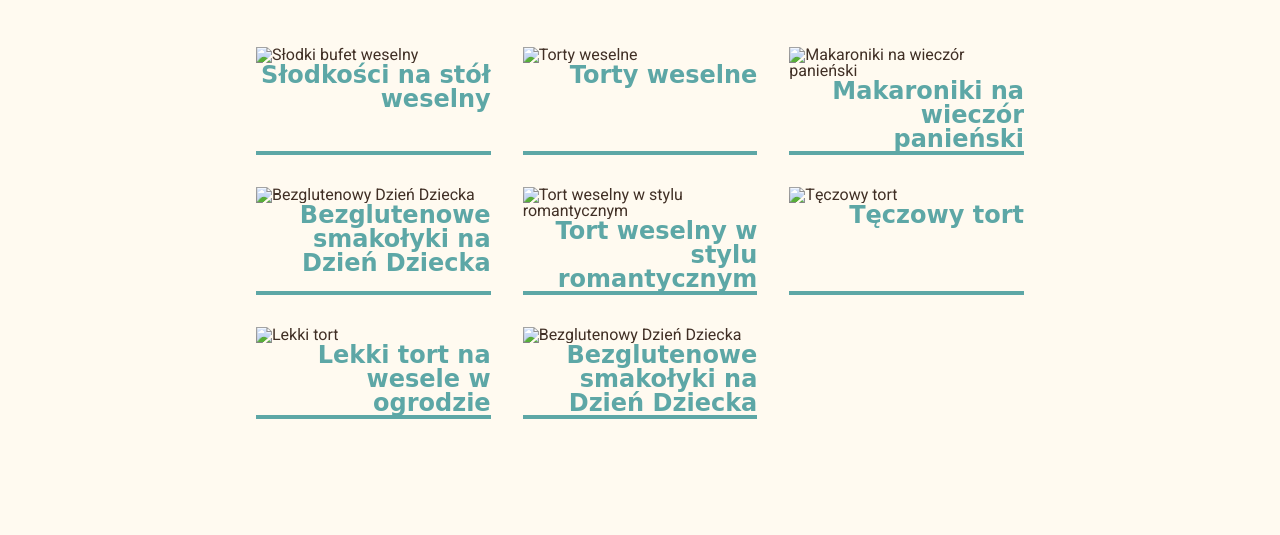
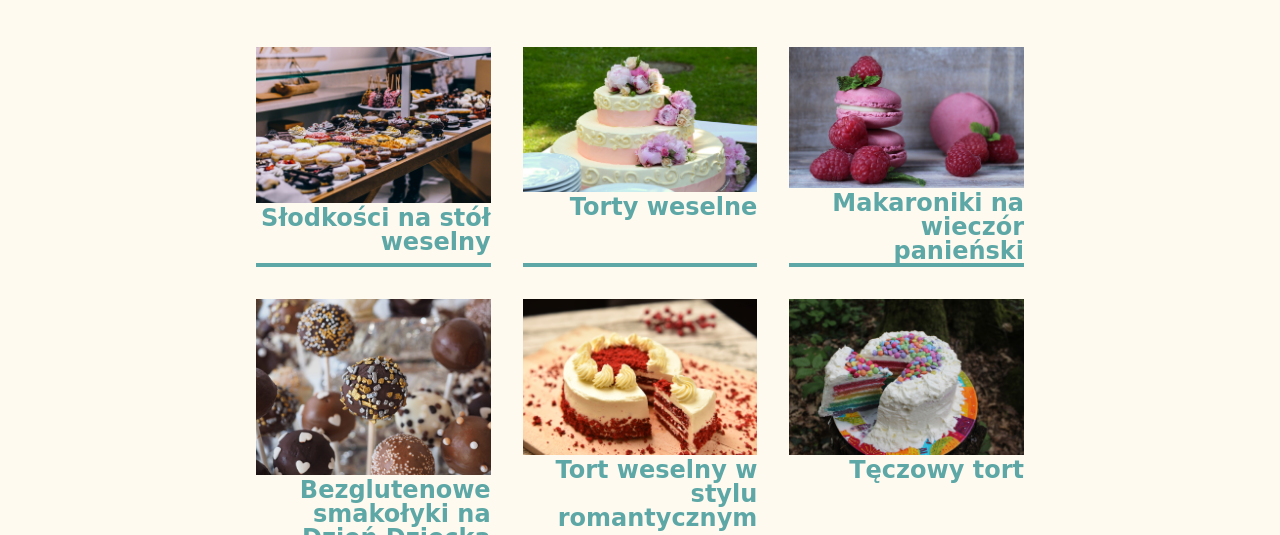
Before and after one commit to ascislowska/cukiernia, a plain HTML site: page baked.html in a window 1280 px wide. Shown: the part 115-650 px from the top of the page. Drawn offline with Linux system fonts and the light colour scheme; a web font is replaced by a local one.

Commit message:
improved directories

```diff
--- a/baked.html
+++ b/baked.html
@@ -51,7 +51,7 @@
             </div>
             <div class="projects_items">
                 <div class="projects_item">
-                    <img src="img/doughnuts.jpg" alt="Słodki bufet weselny">
+                    <img src="dist/img/doughnuts.jpg" alt="Słodki bufet weselny">
                     <h2>Słodkości na stół weselny</h2>
                     <div class="projects_btns">
                         <a href="#" class="projects_btn">
@@ -63,7 +63,7 @@
                     </div>
                 </div>
                 <div class="projects_item">
-                    <img src="img/wedding-cake.jpg" alt="Torty weselne">
+                    <img src="dist/img/wedding-cake.jpg" alt="Torty weselne">
                     <h2>Torty weselne</h2>
                     <div class="projects_btns">
                         <a href="#" class="projects_btn">
@@ -75,7 +75,7 @@
                     </div>
                 </div>
                 <div class="projects_item">
-                    <img src="img/macarons.jpg" alt="Makaroniki na wieczór panieński">
+                    <img src="dist/img/macarons.jpg" alt="Makaroniki na wieczór panieński">
                     <h2>Makaroniki na wieczór panieński</h2>
                     <div class="projects_btns">
                         <a href="#" class="projects_btn">
@@ -87,7 +87,7 @@
                     </div>
                 </div>
                 <div class="projects_item">
-                    <img src="img/cake-pops.jpg" alt="Bezglutenowy Dzień Dziecka">
+                    <img src="dist/img/cake-pops.jpg" alt="Bezglutenowy Dzień Dziecka">
                     <h2>Bezglutenowe smakołyki na Dzień Dziecka</h2>
                     <div class="projects_btns">
                         <a href="#" class="projects_btn">
@@ -99,7 +99,7 @@
                     </div>
                 </div>
                 <div class="projects_item">
-                    <img src="img/red-velvet-cake.jpg" alt="Tort weselny w stylu romantycznym">
+                    <img src="dist/img/red-velvet-cake.jpg" alt="Tort weselny w stylu romantycznym">
                     <h2>Tort weselny w stylu romantycznym</h2>
                     <div class="projects_btns">
                         <a href="#" class="projects_btn">
@@ -111,7 +111,7 @@
                     </div>
                 </div>
                 <div class="projects_item">
-                    <img src="img/rainbow cake.jpg" alt="Tęczowy tort">
+                    <img src="dist/img/rainbow cake.jpg" alt="Tęczowy tort">
                     <h2>Tęczowy tort</h2>
                     <div class="projects_btns">
                         <a href="#" class="projects_btn">
@@ -123,7 +123,7 @@
                     </div>
                 </div>
                 <div class="projects_item">
-                    <img src="img/cake.jpg" alt="Lekki tort">
+                    <img src="dist/img/cake.jpg" alt="Lekki tort">
                     <h2>Lekki tort na wesele w ogrodzie</h2>
                     <div class="projects_btns">
                         <a href="#" class="projects_btn">
@@ -134,7 +134,7 @@
                         </a>
                     </div>
                 </div>                <div class="projects_item">
-                    <img src="img/cake-pops.jpg" alt="Bezglutenowy Dzień Dziecka">
+                    <img src="dist/img/cake-pops.jpg" alt="Bezglutenowy Dzień Dziecka">
                     <h2>Bezglutenowe smakołyki na Dzień Dziecka</h2>
                     <div class="projects_btns">
                         <a href="#" class="projects_btn">
--- a/dist/js/main.js
+++ b/dist/js/main.js
@@ -23,7 +23,6 @@ function toggleMenu() {
     }
 }
 function showTitle() {
-    console.log("bam!");
     title.classList.add('title_loaded');
 }
 
--- a/scss/main.scss
+++ b/scss/main.scss
@@ -22,7 +22,7 @@ h1 {
     left: 0;
     width: 80vw;
     transform: translateX(-100%);
-    @include transition-ease
+    @include transition-ease;
 
 }
 .title_loaded {
```
Also changed, not shown: 1 other file.
